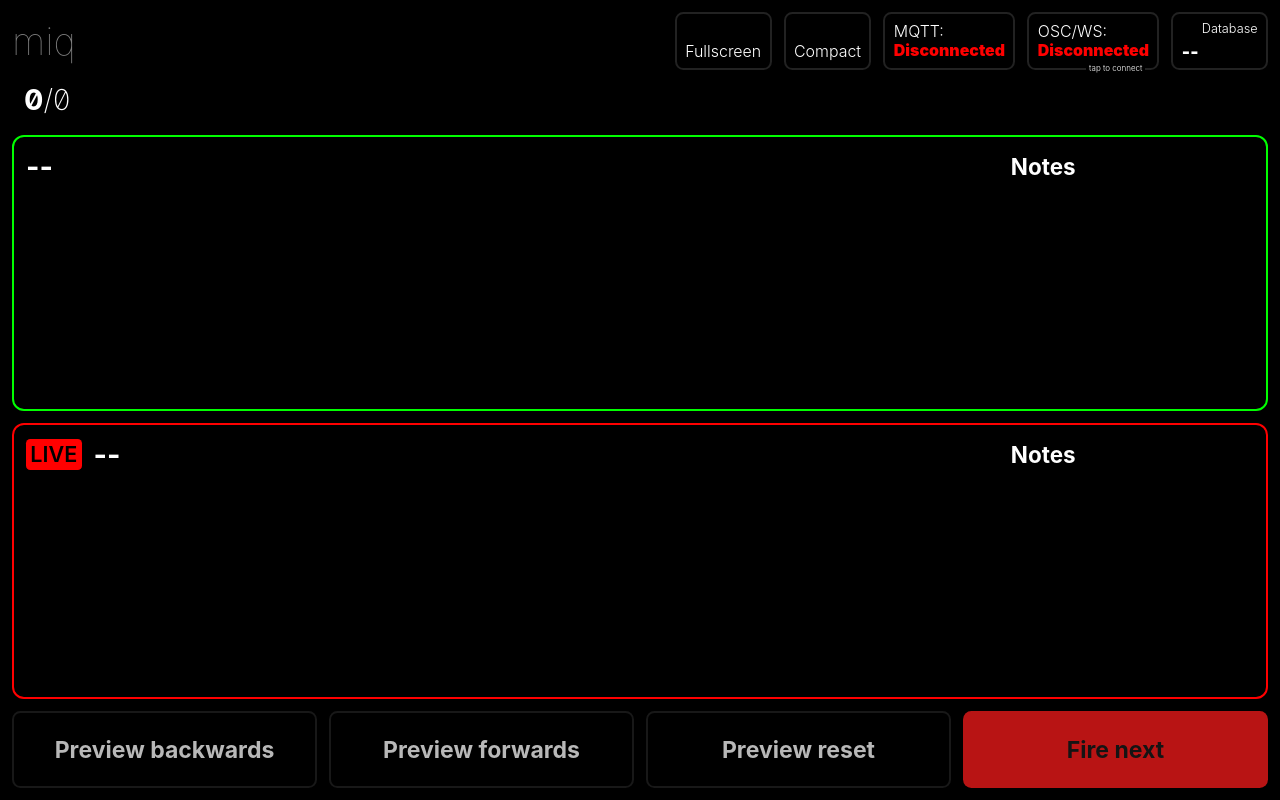
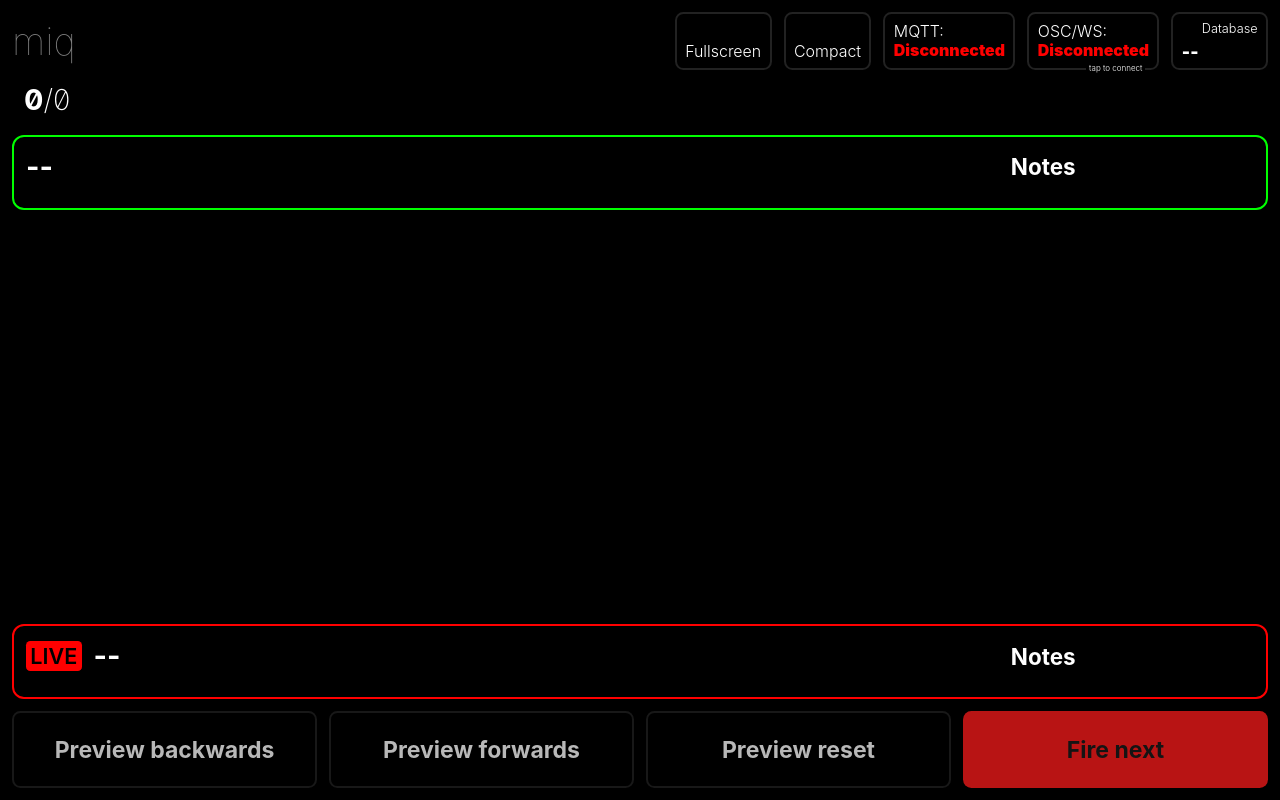
Before and after one commit to cyfinfaza/miq, a Svelte app: page / in a window 1280 px wide. Built offline with nearby package versions, Linux system fonts and the light colour scheme; some icons are missing; a web font is replaced by a local one; what osc-js would draw is missing.

Commit message:
fix for more than 16 channels

```diff
--- a/src/components/scene.svelte
+++ b/src/components/scene.svelte
@@ -56,16 +56,15 @@
 	.scene {
 		display: grid;
 		grid-template-columns: 4fr 1fr;
-		height: 13.5em;
 		gap: var(--spacing-required);
 		padding: var(--spacing);
 		border-radius: var(--rounding);
 		border: 2px solid var(--green);
 		opacity: var(--opacity);
-		:global(.miniMode) & {
-			height: unset;
-			max-height: 13em;
-		}
+		// :global(.miniMode) & {
+		// 	height: unset;
+		// 	max-height: 10em;
+		// }
 	}
 	.mics {
 		display: flex;
@@ -76,16 +75,16 @@
 		border-color: var(--red);
 	}
 	.channels {
-		:not(.miniMode) & {
-			flex: 1;
-			grid-auto-rows: 1fr;
-		}
 		display: grid;
 		gap: var(--spacing);
 		grid-template-columns: repeat(8, 1fr);
+		grid-auto-rows: 1fr;
+		:global(.miniMode) & {
+			grid-auto-rows: unset;
+		}
 	}
 	.channel {
-		// height: 4em;
+		height: 4em;
 		border-radius: calc(var(--rounding) * 0.8);
 		padding: calc(var(--spacing) * 0.8);
 		border: 2px solid var(--fg);
@@ -100,6 +99,9 @@
 			white-space: nowrap;
 			text-overflow: ellipsis;
 			overflow: hidden;
+		}
+		:global(.miniMode) & {
+			height: unset;
 		}
 	}
 
```
